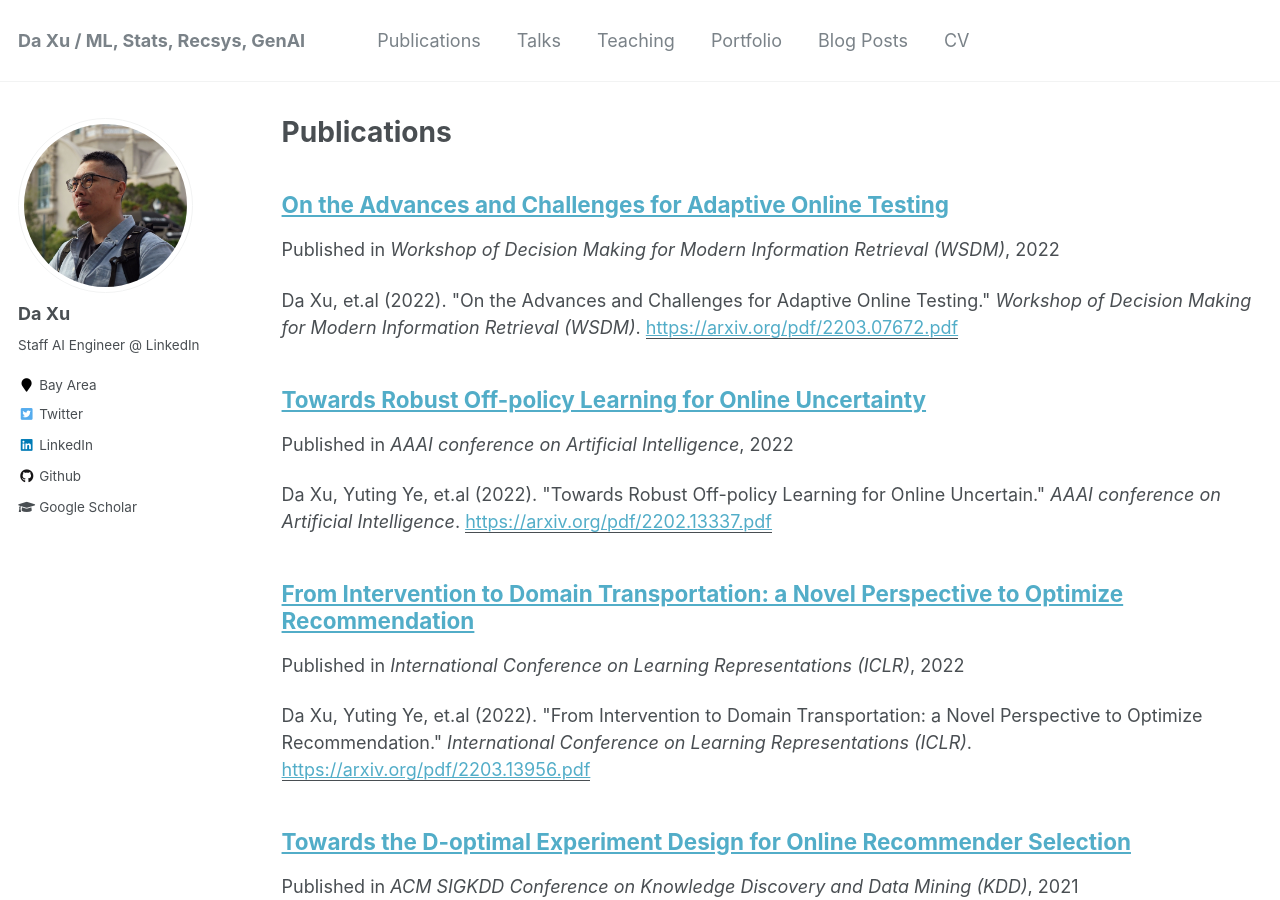
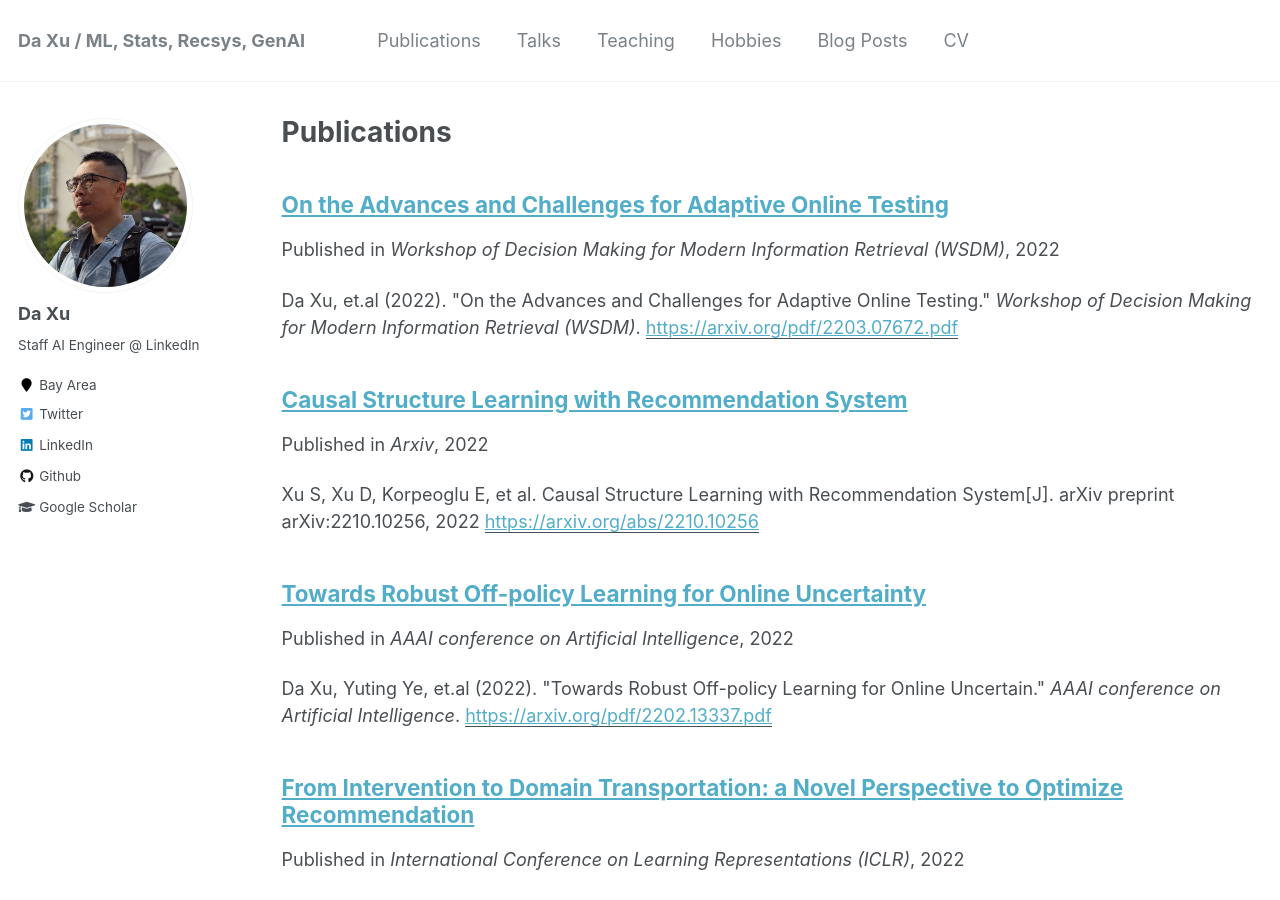
Before and after one commit to daxu5180/daxu5180.github.io, a Jekyll site: the page built from _pages/publications.md, in a window 1280 px wide and 900 px high. Built offline with Jekyll 4.4.1, drawn with Linux system fonts in a browser that asks for light colours.

Commit message:
update cv

```diff
--- a/_data/navigation.yml
+++ b/_data/navigation.yml
@@ -9,7 +9,7 @@ main:
   - title: "Teaching"
     url: /teaching/
 
-  - title: "Portfolio"
+  - title: "Hobbies"
     url: /portfolio/
 
   - title: "Blog Posts"
--- /dev/null
+++ b/_publications/2022-01-04-causal-recsys.md
@@ -0,0 +1,9 @@
+---
+title: "Causal Structure Learning with Recommendation System"
+collection: publications
+permalink:
+date: 2022-10-17
+venue: 'Arxiv'
+paperurl: 'https://arxiv.org/abs/2210.10256'
+citation: 'Xu S, Xu D, Korpeoglu E, et al. Causal Structure Learning with Recommendation System[J]. arXiv preprint arXiv:2210.10256, 2022'
+---
```
Also changed, not shown: _pages/cv.md (+1 -1 lines), _publications/2009-10-01-paper-title-number-1 copy.md (renamed from _publications/2009-10-01-paper-title-number-1.md).
